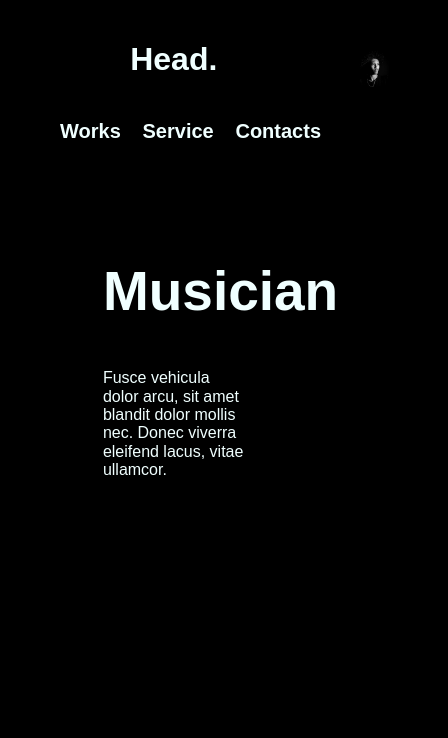
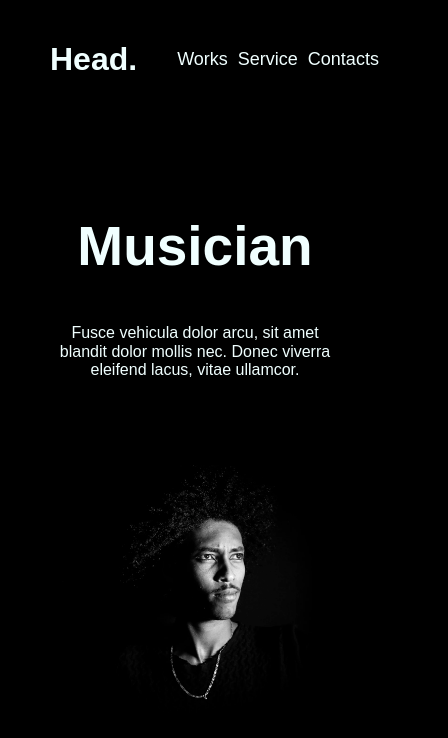
Before and after one commit to RajaRamasamy1314/assignment12, a plain HTML site: page index.html in a window 390 px wide. Shown: the whole page, 448 px wide, since content can reach past the window. Drawn offline with nearby package versions, Linux system fonts and the light colour scheme.

Commit message:
changes done to be responsive as per figma

```diff
--- a/index.html
+++ b/index.html
@@ -13,13 +13,17 @@
       rel="stylesheet"
       href="https://cdnjs.cloudflare.com/ajax/libs/normalize/8.0.1/normalize.min.css"
     />
+    <link
+      rel="stylesheet"
+      href="https://cdnjs.cloudflare.com/ajax/libs/font-awesome/6.4.2/css/all.min.css"
+    />
   </head>
   <body>
-    <div class="header">
+    <div>
       <header class="firstpart">
         <h1 class="logo">Head.</h1>
-        <nav class="linkbuttons">
-          <ul>
+        <nav>
+          <ul class="linkbuttons">
             <li><a href="#">Works</a></li>
             <li><a href="#">Service</a></li>
             <li><a href="#">Contacts</a></li>
@@ -36,7 +40,6 @@
         </div>
       </section>
     </div>
-    <div>
     <picture>
       <source
         srcset="image/smallone.png"
@@ -50,6 +53,5 @@
       />
       <img src="image/bigone.jpg" alt="Man face" />
     </picture>
-    </div>
   </body>
 </html>
--- a/style/style.css
+++ b/style/style.css
@@ -1,84 +1,115 @@
 body {
   background-color: black;
-  font-family: "poppins", sans-serif;
+  font-family: "Poppins", sans-serif;
   color: azure;
+  margin: 0;
+  padding: 0;
   display: flex;
-  justify-content: space-between;
 }
+.firstpart {
+  display: flex;
+}
+
 header {
-  padding: 50px;
   display: flex;
   justify-content: space-between;
   align-items: center;
+  padding: 20px 50px;
 }
-/*nav {
-  display: flex;
-  justify-content: space-between;
-  width: 100%;
-  padding: 50px;
-}
-ul {
+
+.linkbuttons {
   list-style: none;
   display: flex;
-}*/
+  gap: 30px;
+}
 
-.linkbuttons {
-  font-weight: bold;
-  font-size: 20px;
-  display: flex;
-  list-style: none;
-  padding-right: 50px;
-}
-.linkbuttons ul {
-  justify-content: left;
-  gap: 10%;
-  list-style: none;
-  display: flex;
-}
-a {
+.linkbuttons a {
   text-decoration: none;
   color: azure;
+  font-size: 18px;
 }
+
 .secondpart {
   display: flex;
   align-items: center;
   justify-content: space-between;
   padding: 50px;
 }
+
 .text {
   max-width: 50%;
 }
-img {
-  padding-top: 50px;
-  padding-right: 50px;
-  width: 100%;
-}
+
 .musician {
   font-size: 55px;
+}
+
+picture img {
+  width: 100%;
+  max-width: 500px;
+  height: auto;
 }
 .linkbuttons li a:hover {
   color: #ffcc00;
 }
-@media (max-width: 768px) {
-  .firstpart {
-    flex-direction: column;
+
+@media (max-width: 800px) {
+  header {
     text-align: center;
-    padding: 20px;
   }
+
   .linkbuttons {
-    flex-direction: column;
-    gap: 1rem;
+    gap: 10px;
   }
 
   .secondpart {
+    text-align: center;
+  }
+
+  .text {
+    max-width: 100%;
+    margin-bottom: 20px;
+  }
+
+  picture img {
+    max-width: 300px;
+    padding-left: 50px;
+  }
+  p {
+    text-align: center;
+  }
+  body {
     flex-direction: column;
-    padding: 32px;
   }
 }
+@media (max-width: 1024px) {
+  header {
+    text-align: center;
+  }
 
-@media (min-width: 1200px) {
+  .linkbuttons {
+    gap: 10px;
+  }
+
+  .secondpart {
+    text-align: center;
+  }
+
+  .text {
+    max-width: 100%;
+    margin-bottom: 20px;
+  }
+
   picture img {
-    height: 500px;
-    object-fit: cover;
+    max-width: 80%;
+    padding-left: 50px;
+  }
+
+  p {
+    text-align: center;
+  }
+
+  body {
+    flex-direction: column;
   }
 }
```
Lines whose indentation alone changed are shown as unchanged.
